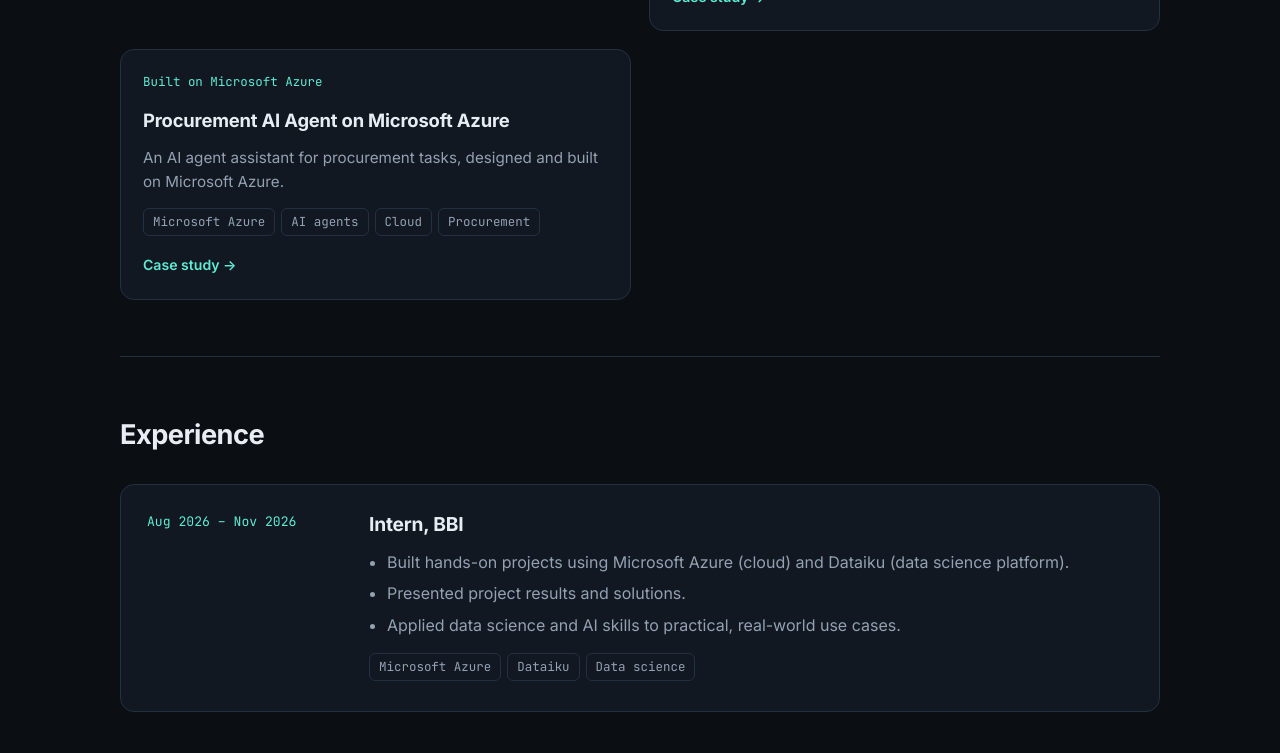
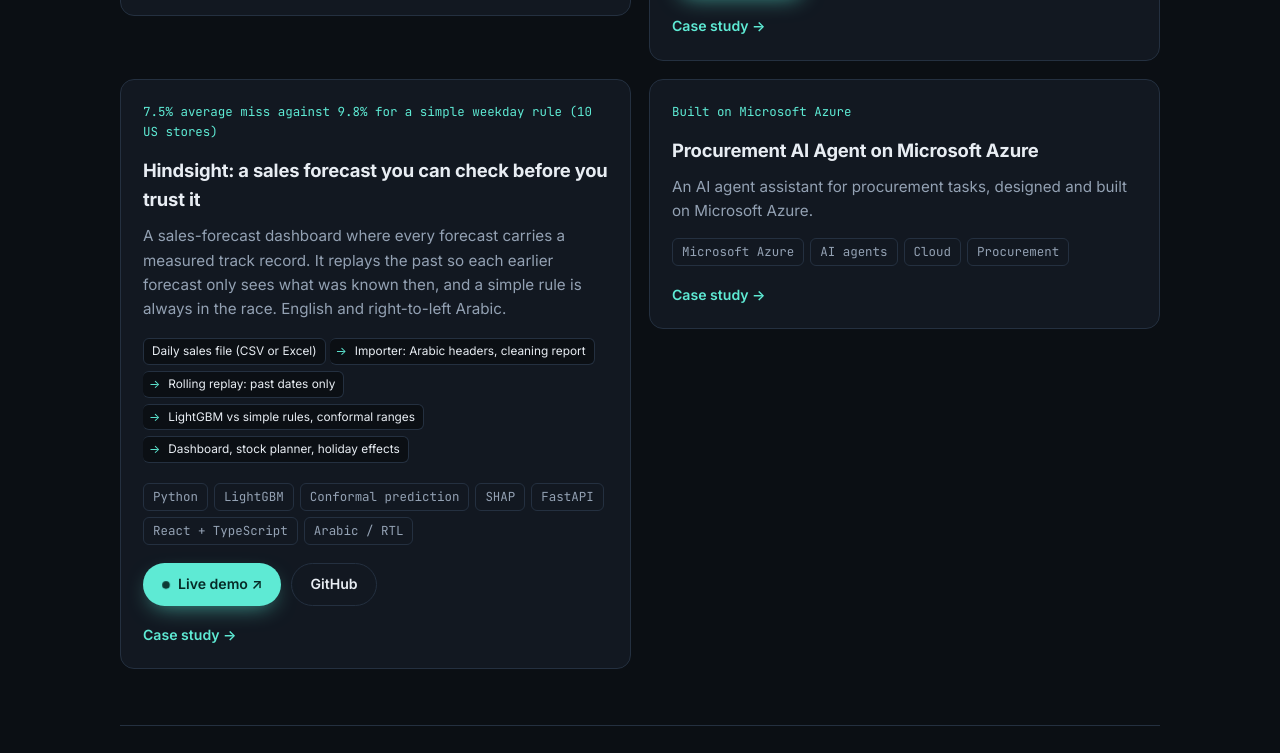
Before and after one commit to mazenkarim20033-arch/mazenkarim20033-arch.github.io, a plain HTML site: page index.html in a window 1280 px wide. Shown: the part 1627-2380 px from the top of the page. Drawn offline with Linux system fonts and the light colour scheme.

Commit message:
Add Hindsight as a featured project (card, hero sentence, og description, skill tag)

```diff
--- a/index.html
+++ b/index.html
@@ -10,7 +10,7 @@
   <meta property="og:site_name" content="Mazen Karim">
   <meta property="og:url" content="https://mazenkarim20033-arch.github.io/">
   <meta property="og:title" content="Mazen Karim | Machine Learning &amp; LLM Applications">
-  <meta property="og:description" content="Machine learning systems, built to be measured and trusted. Projects: Procura AI (a procurement review assistant where a person always decides), SENTINEL (predictive maintenance with an evaluation you can check) and a procurement AI agent on Microsoft Azure.">
+  <meta property="og:description" content="Machine learning systems, built to be measured and trusted. Projects: Procura AI (a procurement review assistant where a person always decides), SENTINEL (predictive maintenance with an evaluation you can check), Hindsight (sales forecasts with a measured track record) and a procurement AI agent on Microsoft Azure.">
   <meta property="og:image" content="https://mazenkarim20033-arch.github.io/og.png">
   <meta property="og:image:width" content="1200">
   <meta property="og:image:height" content="630">
@@ -41,7 +41,7 @@
   <section class="hero">
     <p class="status">Machine learning &middot; LLM applications &middot; Microsoft Azure &middot; Cairo, Egypt</p>
     <h1>Machine learning systems, built to be measured and trusted.</h1>
-    <p class="lead">I design and evaluate machine learning and LLM applications end to end, from systems built from scratch to AI agents on Microsoft Azure. My flagship project, Procura AI, is a procurement review assistant in which a person always decides, with every figure traced to a report file. SENTINEL, a predictive-maintenance platform with calibrated uncertainty and a replay screen that hides the future, applies the same discipline to time-series data.</p>
+    <p class="lead">I design and evaluate machine learning and LLM applications end to end, from systems built from scratch to AI agents on Microsoft Azure. My flagship project, Procura AI, is a procurement review assistant in which a person always decides, with every figure traced to a report file. SENTINEL, a predictive-maintenance platform with calibrated uncertainty and a replay screen that hides the future, applies the same discipline to time-series data, and Hindsight does the same for retail sales forecasts, with Arabic and right-to-left support.</p>
     <div class="hero-actions">
       <a class="btn btn-primary" href="#work">See my work</a>
       <a class="btn btn-ghost" href="mazen-karim-cv.pdf" target="_blank" rel="noopener">Download resume</a>
@@ -92,7 +92,7 @@
     </div>
     <div class="skills">
       <div class="skill-group"><h3>Languages</h3><ul class="tags"><li>Python</li><li>SQL</li><li>C++</li><li>TypeScript</li></ul></div>
-      <div class="skill-group"><h3>Machine learning</h3><ul class="tags"><li>scikit-learn</li><li>TensorFlow / Keras</li><li>Hugging Face</li><li>Computer vision (OpenCV)</li><li>Reinforcement learning (Gymnasium)</li><li>Model evaluation</li><li>LightGBM + PyTorch</li><li>Uncertainty (conformal prediction)</li><li>SHAP explanations</li></ul></div>
+      <div class="skill-group"><h3>Machine learning</h3><ul class="tags"><li>scikit-learn</li><li>TensorFlow / Keras</li><li>Hugging Face</li><li>Computer vision (OpenCV)</li><li>Reinforcement learning (Gymnasium)</li><li>Model evaluation</li><li>LightGBM + PyTorch</li><li>Uncertainty (conformal prediction)</li><li>Time-series forecasting</li><li>SHAP explanations</li></ul></div>
       <div class="skill-group"><h3>LLMs and AI agents</h3><ul class="tags"><li>AI agents (Microsoft Azure)</li><li>Retrieval (RAG)</li><li>Embeddings + pgvector</li><li>LLM APIs (Groq)</li><li>Evaluation harnesses</li></ul></div>
       <div class="skill-group"><h3>Cloud and data platforms</h3><ul class="tags"><li>Microsoft Azure</li><li>Dataiku</li><li>Power BI</li><li>PostgreSQL</li><li>SQL Server</li></ul></div>
       <div class="skill-group"><h3>Data and apps</h3><ul class="tags"><li>Pandas</li><li>EDA</li><li>Feature engineering</li><li>Web scraping (BeautifulSoup)</li><li>FastAPI</li><li>React</li><li>Streamlit</li></ul></div>
--- a/projects.js
+++ b/projects.js
@@ -41,6 +41,25 @@ window.FEATURED = [
       { h: "Try it", t: "Open the live demo and use the Simulation lab: pick Evaluation mode to see the prediction, its interval and the ground truth side by side, or Blind mode to see only what an operator would. The repository has the case study, model card, dataset card, limitations, an interview guide, 200 automated tests and a generated report with every number traced to a run record." }
     ],
     links: { github: "https://github.com/mazenkarim20033-arch/sentinel-predictive-maintenance", live: "https://mazenkarim20033-arch.github.io/sentinel-predictive-maintenance/" }
+  },
+  {
+    id: "hindsight",
+    status: "shipped",
+    title: "Hindsight: a sales forecast you can check before you trust it",
+    tagline: "A sales-forecast dashboard where every forecast carries a measured track record. It replays the past so each earlier forecast only sees what was known then, and a simple rule is always in the race. English and right-to-left Arabic.",
+    metric: "7.5% average miss against 9.8% for a simple weekday rule (10 US stores)",
+    tags: ["Python", "LightGBM", "Conformal prediction", "SHAP", "FastAPI", "React + TypeScript", "Arabic / RTL"],
+    pipeline: ["Daily sales file (CSV or Excel)", "Importer: Arabic headers, cleaning report", "Rolling replay: past dates only", "LightGBM vs simple rules, conformal ranges", "Dashboard, stock planner, holiday effects"],
+    sections: [
+      { h: "Problem", t: "Forecasting tools show one number and a label that says AI, and a shop owner cannot tell whether to trust it. I wanted the answer to a narrower question: if I had used this forecast over the last two years, how often would it have been right, and would a simple rule have done as well? The idea started from SENTINEL, which needs sensor data most factories do not record. Sales history is something almost every business has." },
+      { h: "What it does", t: "A dashboard forecasts the next days per store or item with a range, a plain-language reason for each forecast and alerts for unusual days. A Stock planner replays the past to show how often each ordering rule would have run short or left stock over. Holiday effects measures how much sales really moved on Ramadan, the Eids and other holidays in the data, and says when there is no clear effect. A Replay lab lets you watch the past again with the future hidden. The importer reads messy files: Arabic or English headers, Arabic digits, day-first dates, one row per receipt." },
+      { h: "Key decisions", t: "Every replay date hands the forecaster a copy of the history up to that date and nothing else, with tests that change later data and check earlier forecasts do not move. Ranges come from the same method's earlier errors that were already known at each date. The best method so far is chosen only from finished outcomes. The simple weekday rule is always compared, and if it wins the scorecard says so. Loading your own data is owner-only (a key, or the same computer), so the public demo cannot be used to upload files." },
+      { h: "Measured results", t: "On the public M5 Walmart data, scored over the last 730 days with nothing tuned: at single-store level the learning model's average miss was 7.5% of sales against 9.8% for the best simple rule (gain 2.3 points, 95% interval 2.0 to 2.5). The 80% ranges held on 79 to 84% of days and the 90% ranges on 89 to 93%. Alerts at the 98% level caught 82% of injected one-day changes with 2.0% false alarms. In the stock backtest, ordering the best guess ran short in 49% of weeks, while ordering enough to have covered 90% of earlier weeks ran short in 11%, at the cost of 4.3% of the order unsold." },
+      { h: "What went wrong", t: "My first replay used every 7th day, so every replay date was a Sunday and one baseline looked far worse than it is; a 5-day step and a test fixed it. A test found a bug in a baseline on short histories. Loading the sample showed my importer reading store names like CA_1 as numbers. My first stock-planner rule added up daily upper limits and flattered itself by never running short, so I replaced it with a measured one. The first interface looked like a template, with the replay at the centre, so I rebuilt it as a dashboard with the replay as one feature among several." },
+      { h: "Limits", t: "The data is US retail, so nothing here is evidence about Egyptian shops. The Egyptian calendar is built and tested, but only shown to work on a labelled synthetic dataset with a built-in Ramadan effect; on the US sample its holidays show no clear effect, as they should. The learning model ran with default settings, so its gain is not an upper bound, and small day-to-day changes (about 30%) are mostly invisible to a daily alert. Daily data only, one business per file, no prices or promotions. The Arabic text has not been reviewed by a native speaker. The public demo plays back recorded results and cannot load files." },
+      { h: "Try it", t: "Open the live demo and start on the dashboard, then try the Stock planner and Holiday effects, or hover over any chart to read the measurements. The repository has a case study, 128 automated tests (Python and front end), and an accessibility audit of every screen in light, dark and Arabic." }
+    ],
+    links: { github: "https://github.com/mazenkarim20033-arch/hindsight-forecast-monitoring", live: "https://mazenkarim20033-arch.github.io/hindsight-forecast-monitoring/" }
   },
   {
     id: "azure-agent",
```
